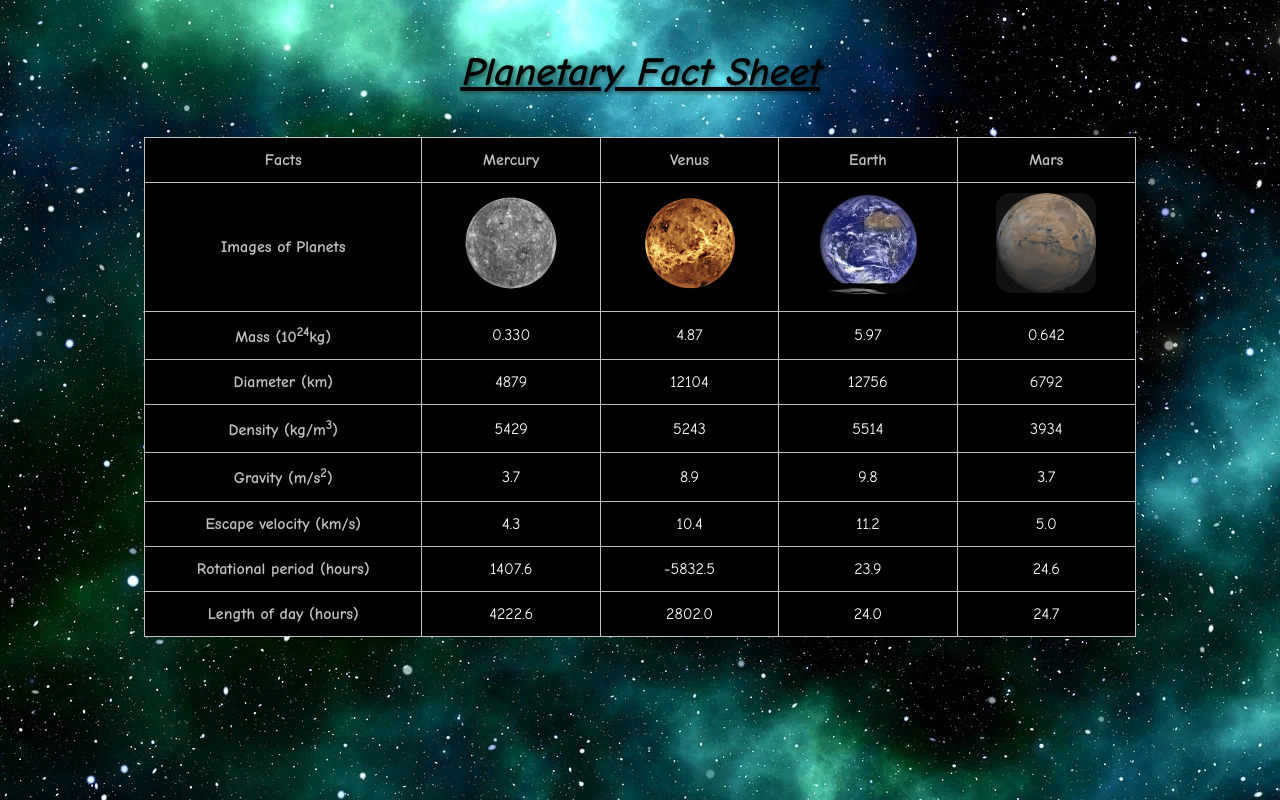
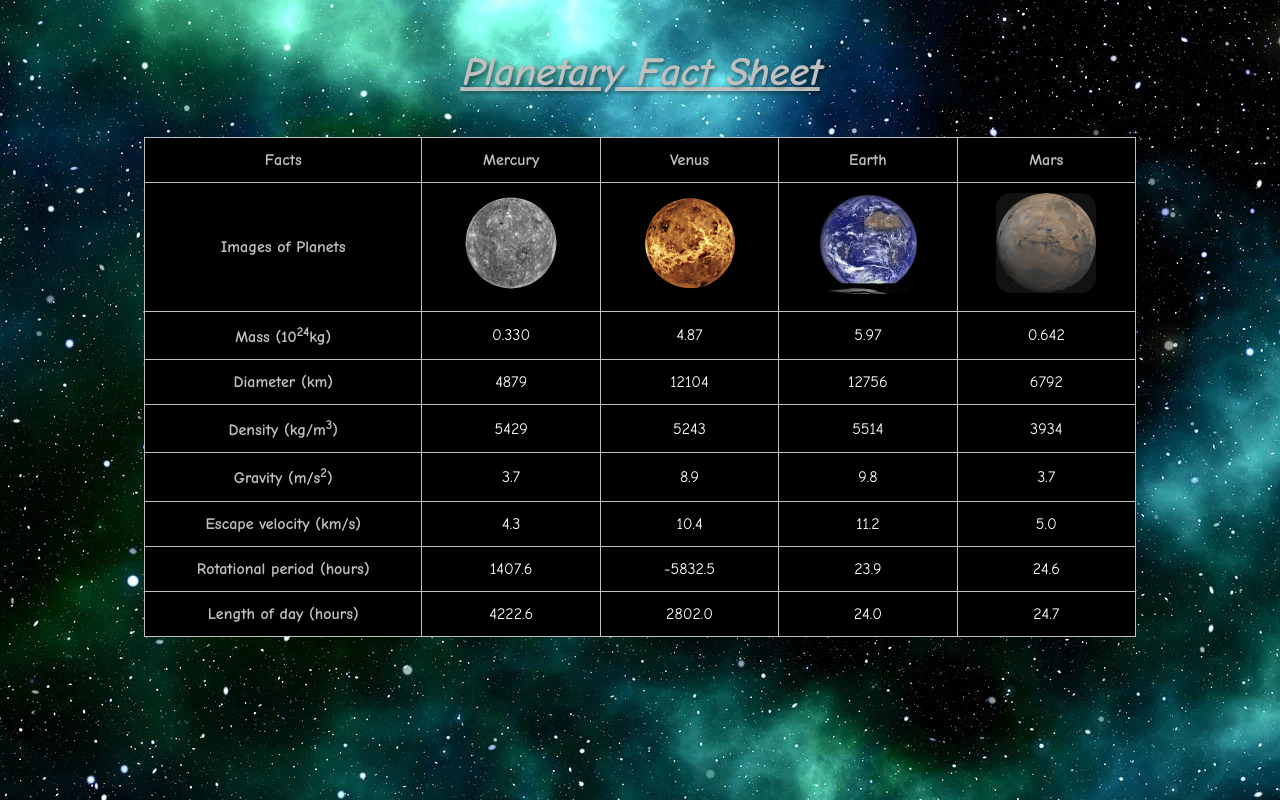
Before and after one commit to SamruddhiKakade/ITMD_361_Lab_6, a plain HTML site: page index.html in a window 1280 px wide. Drawn offline with Linux system fonts and the light colour scheme.

Commit message:
heading color

```diff
--- a/css/style.css
+++ b/css/style.css
@@ -11,7 +11,7 @@ body {
 }
 
 h1.title {
-  color: #000000;
+  color: #C0C0C0;
   text-shadow: 2px 2px 4px rgba(0, 0, 0, 0.5);
   text-align: center;
   font-size: 2.5em;
```
